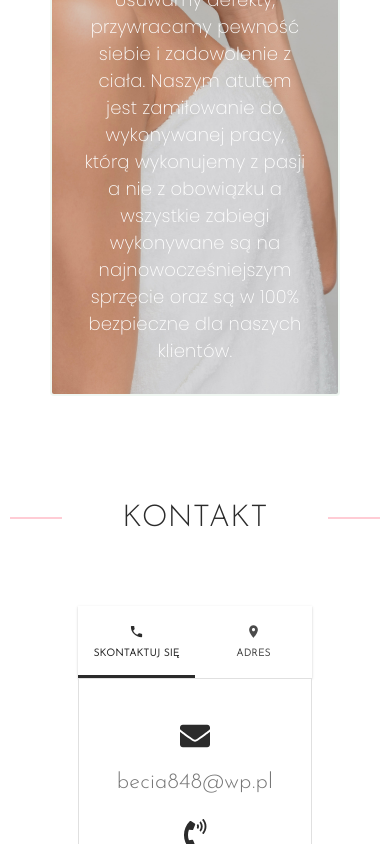
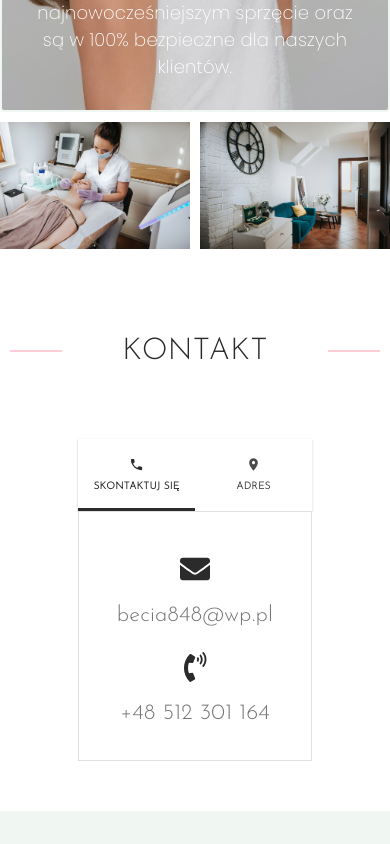
Before and after one commit to KrzysztofRajmund/mu-beauty-salon, a React (Create React App) app: page / in a window 390 px wide. Shown: the part 1820-2664 px from the top of the page. Built offline with nearby package versions, Linux system fonts and the light colour scheme.

Commit message:
corrected styling for media

```diff
--- a/src/components/About/AboutShort.tsx
+++ b/src/components/About/AboutShort.tsx
@@ -4,7 +4,8 @@ import { Theme, createStyles, makeStyles } from '@material-ui/core/styles';
 import Paper from '@material-ui/core/Paper';
 import Typography from '@material-ui/core/Typography';
 import AboutImage from "../../assets/img/image-about3.jpg"
-
+//components
+import PhotoGrid from "./PhotoGrid";
 const fontJosefin = "'Josefin Sans', sans-serif";
 const fontPoppin = "'Poppins', sans-serif"
 const useStyles = makeStyles((theme: Theme) =>
@@ -12,10 +13,11 @@ const useStyles = makeStyles((theme: Theme) =>
 
     root: {
         display: 'flex',
+        flexDirection: "column",
         justifyContent: "center",
         alignItems: "center",
-        height: "90vh",
-        margin: "5rem 5rem",
+        height: "150vh",
+        margin: "0 0 3rem 0",
         [theme.breakpoints.down('sm')]: {
             height: "100%",
         },
@@ -87,7 +89,7 @@ const AboutShort: React.FC = () => {
         </Typography>
             </Paper>
 
-
+            <PhotoGrid />
         </div>
     )
 }
--- /dev/null
+++ b/src/components/About/PhotoGrid.tsx
@@ -0,0 +1,27 @@
+import React from 'react';
+//assets
+import OfficeRoom from "../../assets/img/mu-2.jpg";
+import WaitingRoom from "../../assets/img/mu-7.jpg";
+import Treatment from "../../assets/img/mu-18.jpg";
+
+
+const PhotoGrid: React.FC = () => {
+    return (
+        <section className="photogrid">
+            <article>
+                <img src={Treatment} alt="image" />
+
+            </article>
+            <article className="photogridMiddleImage">
+                <img src={OfficeRoom} alt="image" />
+
+            </article>
+            <article>
+                <img src={WaitingRoom} alt="image" />
+
+            </article>
+        </section>
+    )
+}
+
+export default PhotoGrid
--- a/src/components/Offer/DataOffer.tsx
+++ b/src/components/Offer/DataOffer.tsx
@@ -1,6 +1,6 @@
 import React from 'react';
 //material-ui
-import { makeStyles } from '@material-ui/core/styles';
+import { Theme, createStyles, makeStyles } from '@material-ui/core/styles';
 import Table from '@material-ui/core/Table';
 import TableBody from '@material-ui/core/TableBody';
 import TableCell from '@material-ui/core/TableCell';
@@ -10,7 +10,8 @@ import Paper from '@material-ui/core/Paper';
 import Typography from '@material-ui/core/Typography';
 
 
-const useStyles = makeStyles({
+const useStyles = makeStyles((theme: Theme) =>
+    createStyles({
         root: {
             display: "flex",
             justifyContent: "center",
@@ -19,25 +20,56 @@ const useStyles = makeStyles({
             '& .MuiTableCell-root': {
                 fontSize: "1.2rem",
             },
+            [theme.breakpoints.down(580)]: {
+                padding: "0rem",
+            }
         },
         table: {
             width: "70%",
+            [theme.breakpoints.down(580)]: {
+                width: "100%",
+            }
 
         },
 
         row: {
             '&:hover': {
                 backgroundColor: '#f0f7f2',
+            },
+            [theme.breakpoints.down(455)]: {
+                display: "flex",
+                justifyContent: "center",
+                alignItems: "left",
+                flexDirection: "column",
+                textAlign: "center",
+            }
+
+        },
+        nameCell: {
+            [theme.breakpoints.down(455)]: {
+                backgroundColor: '#f0f7f2',
+                textAlign: "left",
+            }
+        },
+        cell: {
+            [theme.breakpoints.down(455)]: {
+                textAlign: "center",
             }
         },
         title: {
             fontSize: "2rem",
+            lineHeight: "2rem",
             margin: "10rem 0 1rem 1.5rem",
             color: "#2b2b2b",
-        letterSpacing: "0.4rem"
+            letterSpacing: "0.4rem",
+            [theme.breakpoints.down(530)]: {
+                fontSize: "1.3rem",
+                fontWeight: 600,
+                textAlign: "left",
+            }
 
         }
-});
+    }));
 
 function createData(category: string | null, title: string | null, name: string, desc: string, time: number, price: string) {
     return { category, title, name, desc, time, price };
@@ -75,12 +107,12 @@ const DataOffer: React.FC = () => {
                             )}
                             {/* data */}
                             <TableRow className={classes.row} id={row.category ? row.category : ""} >
-                                <TableCell component="th" scope="row">
+                                <TableCell className={classes.nameCell} component="th" scope="row">
                                     {row.name.toUpperCase()}
                                 </TableCell>
-                                <TableCell align="right">{row.desc.charAt(0).toUpperCase() + row.desc.slice(1, row.desc.length)}</TableCell>
-                                <TableCell align="right">{row.time}h</TableCell>
-                                <TableCell align="right">{row.price}</TableCell>
+                                <TableCell className={classes.cell} align="right">{row.desc.charAt(0).toUpperCase() + row.desc.slice(1, row.desc.length)}</TableCell>
+                                <TableCell className={classes.cell} align="right">{row.time}h</TableCell>
+                                <TableCell className={classes.cell} align="right">{row.price}</TableCell>
                             </TableRow>
                         </React.Fragment>
                     ))}
--- a/src/components/utils/Header.tsx
+++ b/src/components/utils/Header.tsx
@@ -17,9 +17,9 @@ const useStyles = makeStyles<Theme, Props>((theme) =>
         height: "60vh",
         width: "100vw",
         margin: "0",
-        // [theme.breakpoints.down('sm')]: {
-        //     height: "50vh",
-        // },
+        [theme.breakpoints.down(450)]: {
+            height: "100%",
+        },
 
     },
     paperCard: {
--- a/src/styles/_about.scss
+++ b/src/styles/_about.scss
@@ -30,6 +30,25 @@
   }
 }
 
+//photogrid
+.photogrid {
+  display: flex;
+  justify-content: center;
+  align-items: center;
+  width: 100%;
+  margin-top: 1rem;
+  article {
+    text-align: center;
+    img {
+      width: 100%;
+      height: auto;
+    }
+  }
+  .photogridMiddleImage {
+    padding: 0 1rem;
+  }
+}
+
 //media
 @media screen and (max-width: 720px) {
   .about {
@@ -50,3 +69,25 @@
     }
   }
 }
+
+@media screen and (max-width: 450px) {
+  .photogrid {
+    display: flex;
+    justify-content: center;
+    align-items: center;
+    width: 100%;
+    margin-top: 1rem;
+    .photogridMiddleImage {
+      display: none;
+    }
+    article {
+      &:last-of-type {
+        padding-left: 0.5rem;
+      }
+
+      &:first-of-type {
+        padding-right: 0.5rem;
+      }
+    }
+  }
+}
--- a/src/styles/main.css
+++ b/src/styles/main.css
@@ -51,6 +51,33 @@
   font-family: "Josefin Sans", sans-serif;
 }
 
+.photogrid {
+  display: -webkit-box;
+  display: -ms-flexbox;
+  display: flex;
+  -webkit-box-pack: center;
+      -ms-flex-pack: center;
+          justify-content: center;
+  -webkit-box-align: center;
+      -ms-flex-align: center;
+          align-items: center;
+  width: 100%;
+  margin-top: 1rem;
+}
+
+.photogrid article {
+  text-align: center;
+}
+
+.photogrid article img {
+  width: 100%;
+  height: auto;
+}
+
+.photogrid .photogridMiddleImage {
+  padding: 0 1rem;
+}
+
 @media screen and (max-width: 720px) {
   .about {
     -webkit-box-orient: vertical;
@@ -74,6 +101,31 @@
   }
   .about .aboutDesc h3 {
     width: 90%;
+  }
+}
+
+@media screen and (max-width: 450px) {
+  .photogrid {
+    display: -webkit-box;
+    display: -ms-flexbox;
+    display: flex;
+    -webkit-box-pack: center;
+        -ms-flex-pack: center;
+            justify-content: center;
+    -webkit-box-align: center;
+        -ms-flex-align: center;
+            align-items: center;
+    width: 100%;
+    margin-top: 1rem;
+  }
+  .photogrid .photogridMiddleImage {
+    display: none;
+  }
+  .photogrid article:last-of-type {
+    padding-left: 0.5rem;
+  }
+  .photogrid article:first-of-type {
+    padding-right: 0.5rem;
   }
 }
 
@@ -341,7 +393,8 @@ body {
 
 .topnav-menu a {
   color: #2b2b2b;
-  padding: 0 2.5rem 0 2.5rem;
+  padding: 0.7rem 2.5rem 0.7rem 2.5rem;
+  margin: 1.2rem;
   background: linear-gradient(60deg, #dbf3e2 50%, #fff 50%);
   background-size: 250%;
   background-position: right;
@@ -877,7 +930,7 @@ body {
   text-transform: uppercase;
   letter-spacing: 0.09em;
   font-size: 18px;
-  min-width: 300px;
+  min-width: 280px;
   padding: 10px;
   border: 2px solid #2b2b2b;
 }
@@ -912,7 +965,7 @@ body {
   width: 100%;
   position: -webkit-sticky;
   position: sticky;
-  top: 0;
+  top: 70px;
   background-color: #fff;
   z-index: 90;
 }
@@ -957,7 +1010,7 @@ body {
 
 .titles-container__menu-nav .titles-container__menu-nav-card .titles-container__subtitle a {
   color: #2b2b2b;
-  padding: 0 2.5rem 0 2.5rem;
+  padding: 0.7rem 2.5rem 0.7rem 2.5rem;
   background: linear-gradient(60deg, #dbf3e2 50%, #fff 50%);
   background-size: 250%;
   background-position: right;
@@ -970,11 +1023,6 @@ body {
   color: #fff;
   text-decoration: none;
   cursor: pointer;
-}
-
-.titles-container__menu-nav .titles-container__menu-nav-card .titles-container__subtitle .active {
-  border-bottom: 2px solid #73aea59a;
-  color: #73aea5;
 }
 
 .css-0 {
@@ -1136,6 +1184,9 @@ body {
   .titles-container__menu-nav .titles-container__menu-nav-card .titles-container__subtitle {
     min-width: 120px;
   }
+  .topnav-menu a {
+    margin: 0;
+  }
 }
 
 @media screen and (max-width: 825px) {
```
Also changed, not shown: src/styles/main.scss (+15 -8 lines), 1 other file (tests, documents, lock files or other folders). Lines whose indentation alone changed are shown as unchanged.
